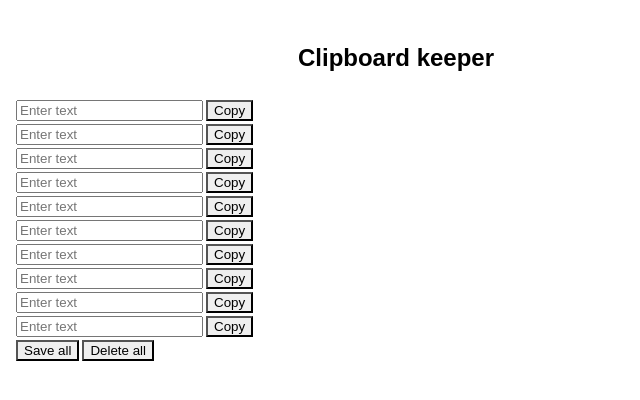
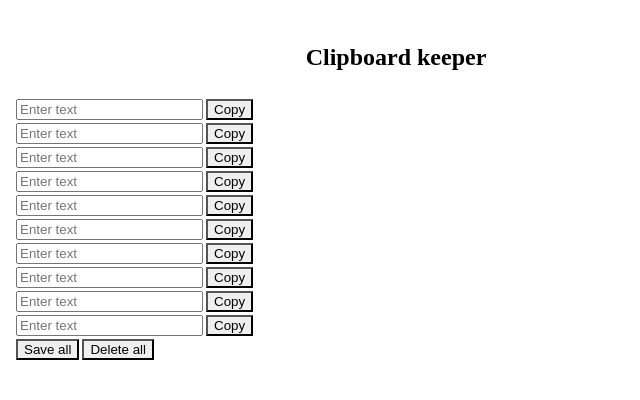
Before and after one commit to kiranb1/clipboard-keeper, a React (Create React App) app: page / in a window 1280 px wide. Shown: the top 400 px of the page, without its empty margins (0-640 px from the left). Built offline with nearby package versions, Linux system fonts and the light colour scheme; the HTML template or start-up script is replaced by a standard one.

Commit message:
chore: delete app.css

```diff
--- a/src/App.css
+++ /dev/null
@@ -1,3 +0,0 @@
-* {
-  font-family: sans-serif;
-}
--- a/src/App.tsx
+++ b/src/App.tsx
@@ -1,4 +1,3 @@
-import "./App.css";
 import Clipboard from "./components/Clipboard";
 
 function App() {
```
